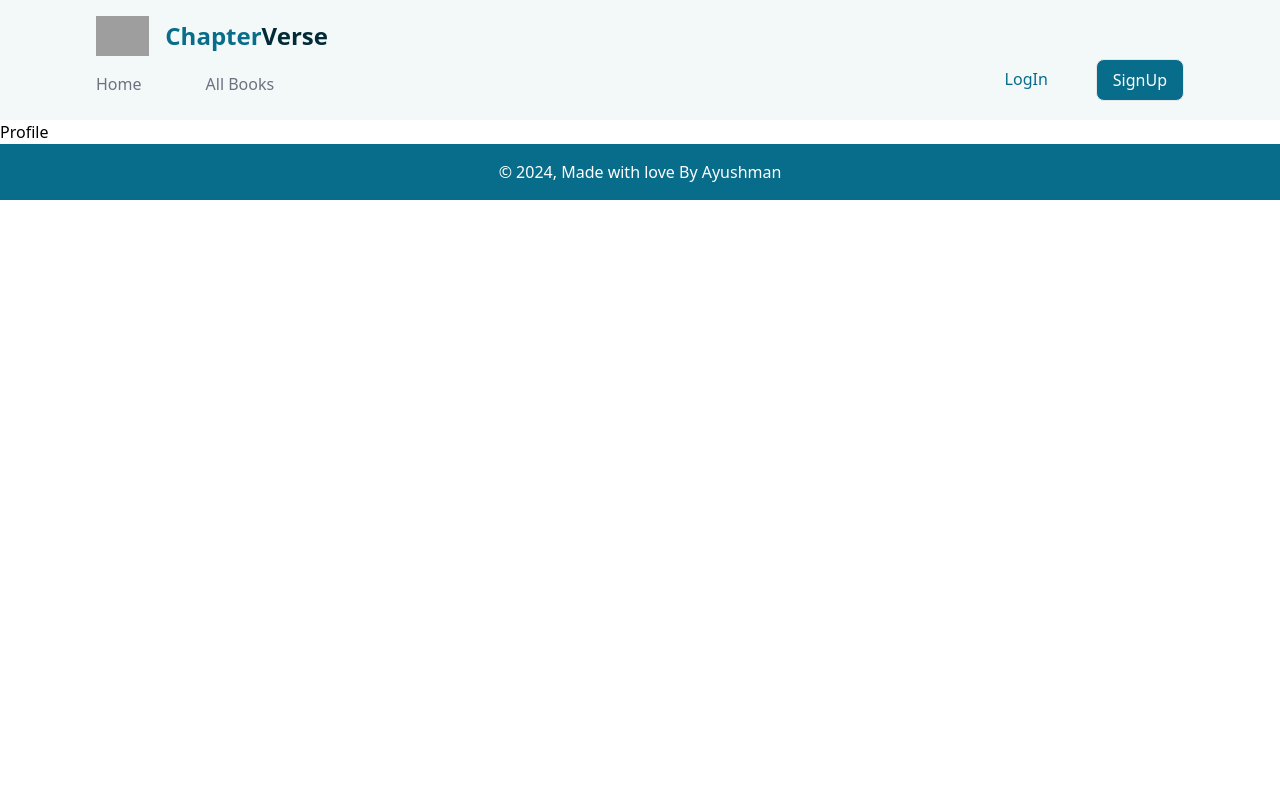
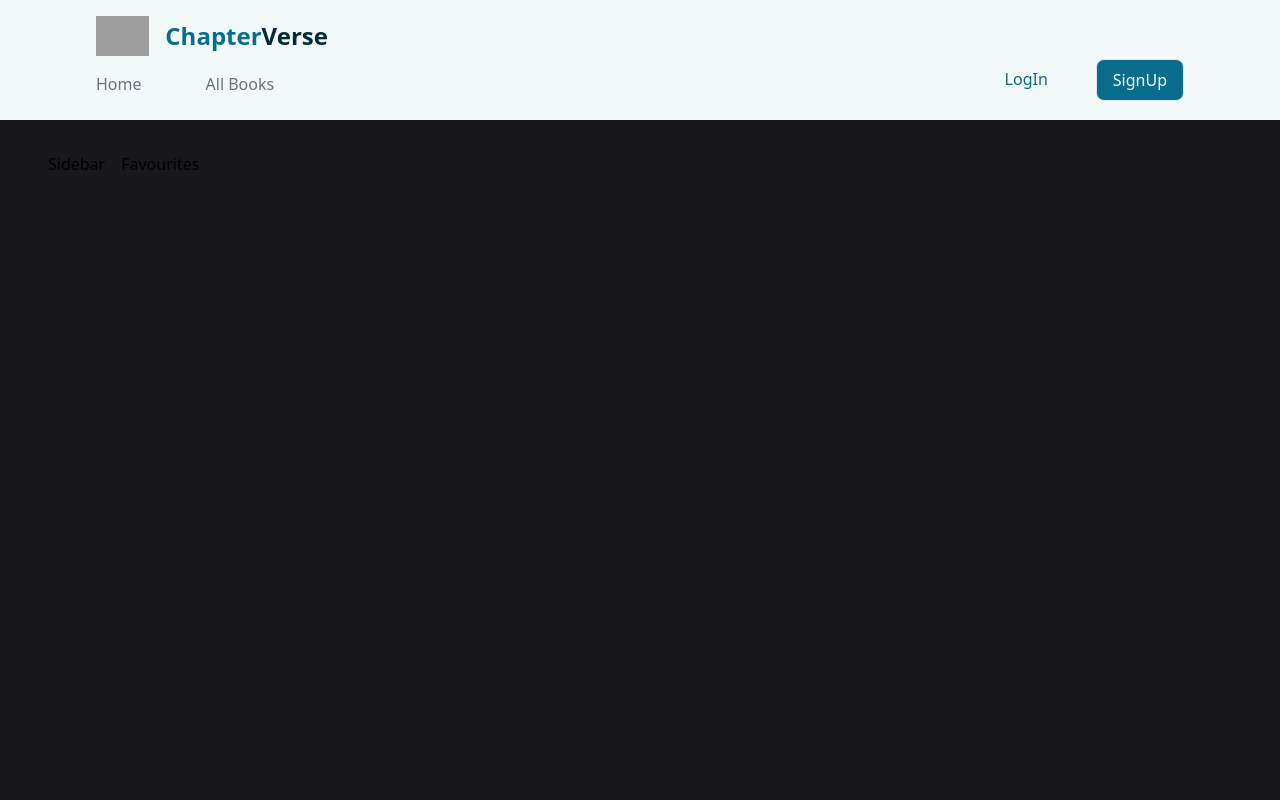
Before and after one commit to AyushmanSoni/ChapterVerse, a React (Create React App) app in the folder frontend/: page /profile in a window 1280 px wide. Shown: the top 800 px of the page. Built offline with nearby package versions, Linux system fonts and the light colour scheme; grey boxes are pictures that could not be loaded.

Commit message:
created profile page and sidebar in it

```diff
--- a/frontend/src/App.js
+++ b/frontend/src/App.js
@@ -1,45 +1,48 @@
-import React, { useEffect } from 'react'
-import Home from './pages/Home'
-import Navbar from './components/Navbar/Navbar'
-import Footer from './components/Footer/Footer'
-import {Routes, Route} from "react-router-dom";
+import React, { useEffect } from 'react';
+import Home from './pages/Home';
+import Navbar from './components/Navbar/Navbar';
+import Footer from './components/Footer/Footer';
+import { Routes, Route } from "react-router-dom";
 import AllBooks from './pages/AllBooks';
 import Login from './pages/Login';
 import SignUp from './pages/SignUp';
 import Cart from './pages/Cart';
 import Profile from './pages/Profile';
 import Bookdetails from './components/Bookdetails/Bookdetails';
+import Favourites from './components/Profile/Favourites'; // Make sure this import is correct
 import { useDispatch, useSelector } from 'react-redux';
 import { authActions } from './store/auth';
+
 const App = () => {
   const dispatch = useDispatch();
   const role = useSelector((state) => state.auth.role);
-  useEffect(()=>{
-    if(localStorage.getItem("id") &&
+
+  useEffect(() => {
+    if (localStorage.getItem("id") &&
         localStorage.getItem("token") &&
-        localStorage.getItem("role")
-      ){
-        dispatch(authActions.login());
-        dispatch(authActions.changeRole(localStorage.getItem("role")));
-      }
-  },[]);
+        localStorage.getItem("role")) {
+      dispatch(authActions.login());
+      dispatch(authActions.changeRole(localStorage.getItem("role")));
+    }
+  }, [dispatch]);
+
   return (
     <div>
-
-      <Navbar/>
-        <Routes>
-          <Route exact path="/" element={<Home/>}/>
-          <Route path="/all-books" element={<AllBooks/>}/>
-          <Route path="/LogIn" element={<Login/>}/>
-          <Route path="/SignUp" element={<SignUp/>}/>
-          <Route path="/cart" element={<Cart/>}/>
-          <Route path="/profile" element={<Profile/>}/>
-          <Route path="/book-details/:id" element= {<Bookdetails/>} />
-        </Routes>
-        <Footer/>
-
+      <Navbar />
+      <Routes>
+        <Route exact path="/" element={<Home />} />
+        <Route path="/all-books" element={<AllBooks />} />
+        <Route path="/LogIn" element={<Login />} />
+        <Route path="/SignUp" element={<SignUp />} />
+        <Route path="/cart" element={<Cart />} />
+        <Route path="/profile" element={<Profile />}>
+          <Route index element={<Favourites />} />
+        </Route>
+        <Route path="/book-details/:id" element={<Bookdetails />} />
+      </Routes>
+      <Footer />
     </div>
-  )
+  );
 }
 
-export default App
+export default App;
--- /dev/null
+++ b/frontend/src/components/Profile/Favourites.jsx
@@ -0,0 +1,9 @@
+import React from 'react'
+
+const Favourites = () => {
+  return (
+    <div>Favourites</div>
+  )
+}
+
+export default Favourites
--- /dev/null
+++ b/frontend/src/components/Profile/Sidebar.jsx
@@ -0,0 +1,9 @@
+import React from 'react'
+
+const Sidebar = () => {
+  return (
+    <div>Sidebar</div>
+  )
+}
+
+export default Sidebar
--- a/frontend/src/pages/Profile.jsx
+++ b/frontend/src/pages/Profile.jsx
@@ -1,8 +1,12 @@
 import React from 'react'
-
+import Sidebar from "../components/Profile/Sidebar";
+import {Outlet} from "react-router-dom";
 const Profile = () => {
   return (
-    <div>Profile</div>
+    <div className='bg-zinc-900 px-2 md:px-12 flex flex-col md:flex-row h-screen py-8 gap-4'>
+      <div><Sidebar/></div>
+      <div><Outlet/></div>
+    </div>
   )
 }
 
```
